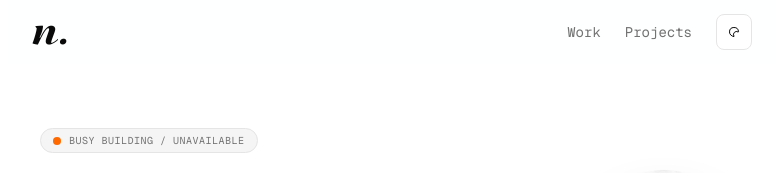
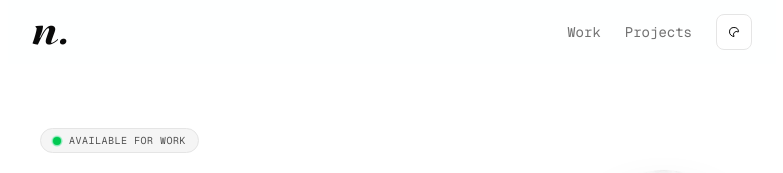
Before and after one commit to niladri-gudu/portfolio, a Next.js app: page / in a window 1280 px wide. Shown: the top 173 px of the page, without its empty margins (248-1031 px from the left). Built offline with nearby package versions, Linux system fonts and the light colour scheme; no server answers; the database is empty.

Commit message:
added personal data file

```diff
--- /dev/null
+++ b/components/data/personal.ts
@@ -0,0 +1,59 @@
+export type PersonalData = {
+  availability: {
+    isAvailable: boolean;
+    availableLabel: string;
+    busyLabel: string;
+  };
+
+  location: {
+    city: string;
+    country: string;
+  };
+
+  profile: {
+    name: string;
+    role: string;
+    image: {
+      src: string;
+      alt: string;
+    };
+  };
+
+  intro: {
+    text: string;
+    highlight: {
+      first: string;
+      second: string;
+    };
+  };
+};
+
+export const personalData: PersonalData = {
+  availability: {
+    isAvailable: true,
+    availableLabel: "Available for work",
+    busyLabel: "Busy Building / Unavailable",
+  },
+
+  location: {
+    city: "New Delhi",
+    country: "India",
+  },
+
+  profile: {
+    name: "niladri.",
+    role: "Fullstack Web3 Developer",
+    image: {
+      src: "/nature.jpg",
+      alt: "Niladri",
+    },
+  },
+
+  intro: {
+    text: "Building decentralized systems and high-fidelity interfaces. Currently focused on the intersection of",
+    highlight: {
+      first: "Solidity architecture",
+      second: "user-centric design",
+    },
+  },
+};
--- a/components/sections/HeroSection.tsx
+++ b/components/sections/HeroSection.tsx
@@ -1,14 +1,16 @@
 import Image from "next/image";
 import { MapPin } from "lucide-react";
 import LiveClock from "@/components/liveClock/LiveClock";
+import { personalData } from "@/components/data/personal";
 
 export default function HeroSection() {
-  const isAvailable = false;
+  const isAvailable = personalData.availability.isAvailable;
 
   return (
     <section className="space-y-10">
       <main className="flex flex-col-reverse md:flex-row md:items-end justify-between gap-8">
         <div className="flex flex-col gap-6">
+          {/* Availability */}
           <div className="inline-flex items-center w-fit gap-2 px-3 py-1 rounded-full bg-neutral-100 dark:bg-neutral-900 border border-neutral-200 dark:border-neutral-800 text-[10px] font-mono uppercase tracking-wider">
             {isAvailable ? (
               <>
@@ -16,65 +18,76 @@ export default function HeroSection() {
                   <span className="animate-ping absolute inline-flex h-full w-full rounded-full bg-green-400 opacity-75"></span>
                   <span className="relative inline-flex rounded-full h-2 w-2 bg-green-500"></span>
                 </span>
+
                 <span className="text-neutral-600 dark:text-neutral-400">
-                  Available for work
+                  {personalData.availability.availableLabel}
                 </span>
               </>
             ) : (
               <>
                 <span className="h-2 w-2 rounded-full bg-orange-500"></span>
+
                 <span className="text-neutral-500 dark:text-neutral-500">
-                  Busy Building / Unavailable
+                  {personalData.availability.busyLabel}
                 </span>
               </>
             )}
           </div>
 
+          {/* Name + Role */}
           <div className="space-y-2">
             <h1 className="pl-2 text-7xl md:text-8xl font-ds font-extrabold text-neutral-900 dark:text-neutral-50 leading-[0.8]">
-              niladri.
+              {personalData.profile.name}
             </h1>
+
             <p className="text-lg sm:text-xl text-neutral-500 dark:text-neutral-400 font-medium tracking-tight">
-              Fullstack Web3 Developer
+              {personalData.profile.role}
             </p>
           </div>
 
+          {/* Location + Clock */}
           <div className="flex items-center gap-3 text-[11px] font-mono uppercase tracking-[0.2em] text-neutral-400 dark:text-neutral-500">
             <div className="flex items-center gap-2">
               <MapPin size={14} className="text-neutral-400" />
-              <span>New Delhi, India</span>
+              <span>
+                {personalData.location.city}, {personalData.location.country}
+              </span>
             </div>
+
             <span className="opacity-30">/</span>
+
             <LiveClock />
           </div>
         </div>
 
+        {/* Avatar */}
         <div className="relative group">
           <div className="relative w-32 h-32 md:w-40 md:h-40 rounded-full overflow-hidden grayscale hover:grayscale-0 shadow-2xl">
             <Image
-              src="/nature.jpg"
-              alt="Niladri"
+              src={personalData.profile.image.src}
+              alt={personalData.profile.image.alt}
               fill
               className="object-cover scale-110 group-hover:scale-100 transition-transform"
               priority
             />
           </div>
+
           <div className="absolute -inset-3 border border-neutral-200 dark:border-neutral-800 rounded-[2rem] -z-10 group-hover:inset-0 opacity-50 transition-all"></div>
         </div>
       </main>
 
       <div className="w-full h-px rounded-2xl bg-linear-to-r from-neutral-200 dark:from-neutral-800 to-transparent" />
 
+      {/* Intro */}
       <div className="max-w-2xl text-lg sm:text-xl text-neutral-600 dark:text-neutral-400 leading-relaxed tracking-tight italic font-light">
         <p>
-          Building decentralized systems and high-fidelity interfaces. Currently
-          focused on the intersection of{" "}
+          {personalData.intro.text}{" "}
           <span className="text-neutral-900 dark:text-neutral-100 font-medium not-italic">
-            Solidity architecture
+            {personalData.intro.highlight.first}
           </span>{" "}
           and{" "}
           <span className="text-neutral-900 dark:text-neutral-100 font-medium not-italic">
-            user-centric design
+            {personalData.intro.highlight.second}
           </span>
           .
         </p>
```
